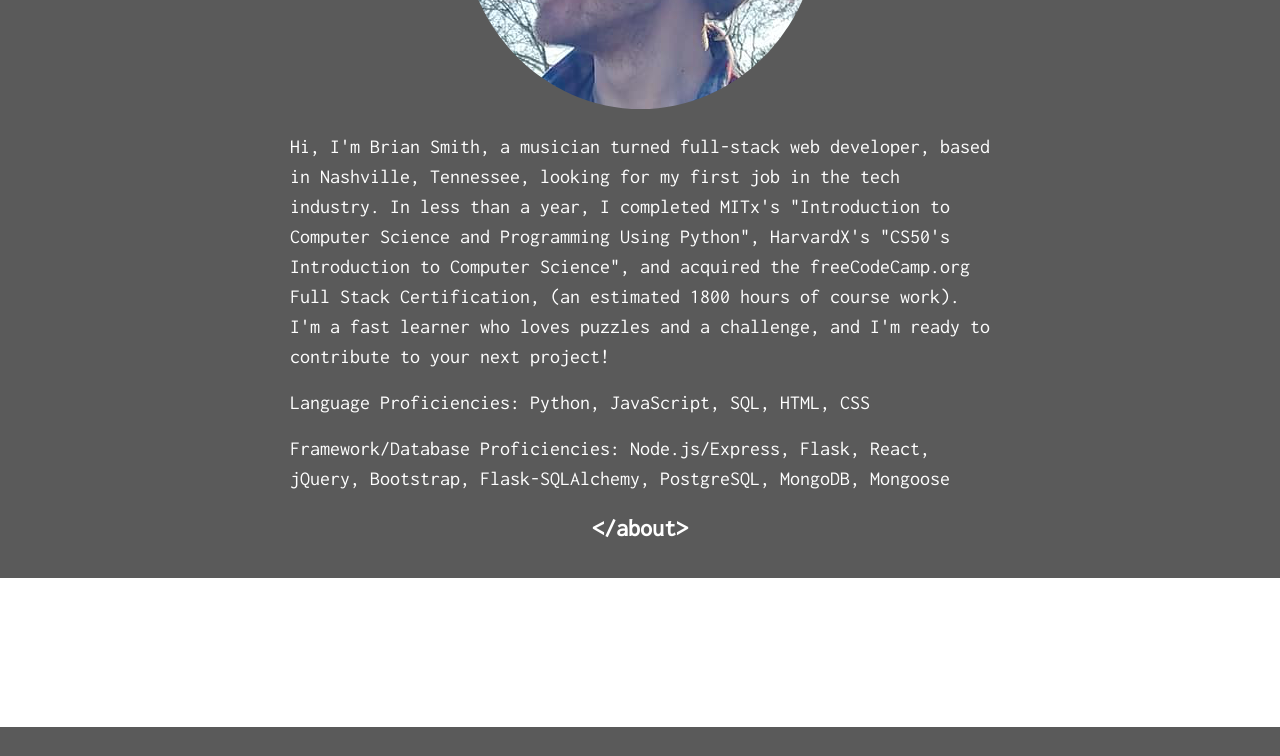
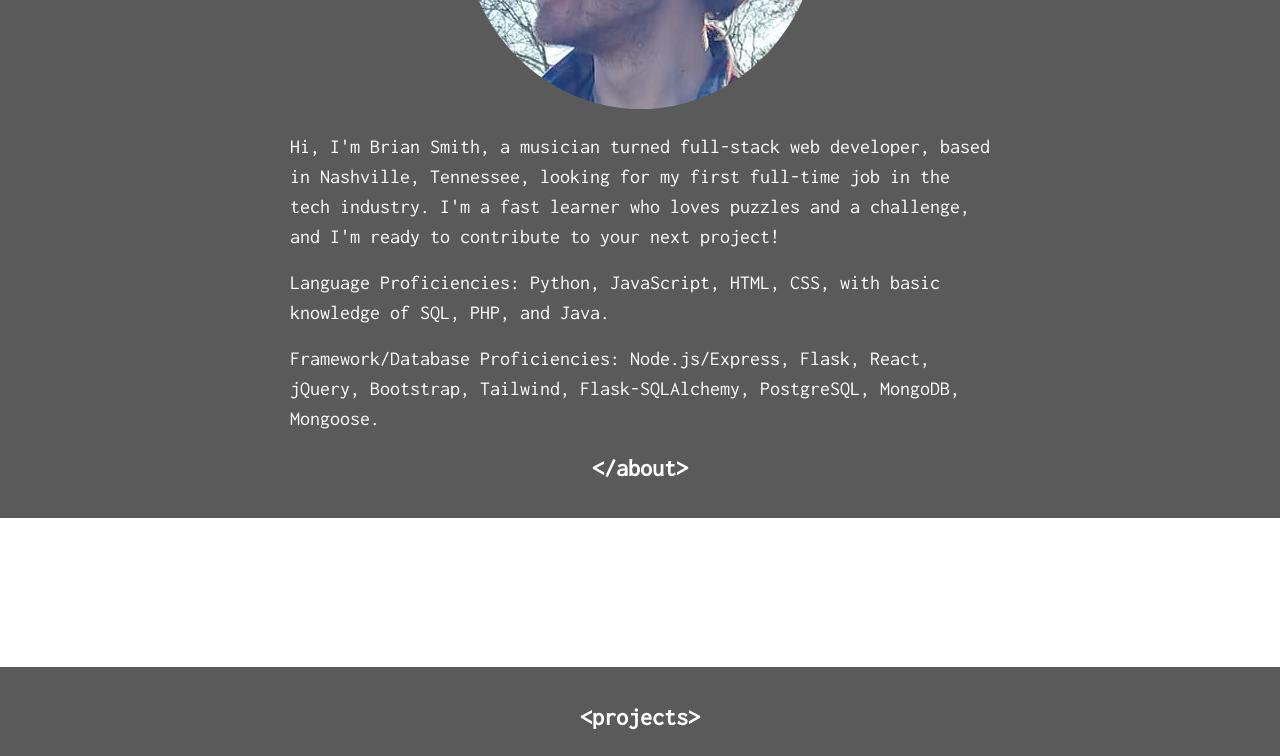
Before and after one commit to LuosRestil/Portfolio, a plain HTML site: page index.html in a window 1280 px wide. Shown: the part 1220-1976 px from the top of the page. Drawn offline with nearby package versions, Linux system fonts and the light colour scheme; no server answers.

Commit message:
Updated 'about' section

```diff
--- a/index.html
+++ b/index.html
@@ -77,20 +77,16 @@
         <div class="about-text">
           <p>
             Hi, I'm Brian Smith, a musician turned full-stack web developer,
-            based in Nashville, Tennessee, looking for my first job in the tech
-            industry. In less than a year, I completed MITx's "Introduction to
-            Computer Science and Programming Using Python", HarvardX's "CS50's
-            Introduction to Computer Science", and acquired the freeCodeCamp.org
-            Full Stack Certification, (an estimated 1800 hours of course work).
-            I'm a fast learner who loves puzzles and a challenge, and I'm ready
+            based in Nashville, Tennessee, looking for my first full-time job in the tech
+            industry. I'm a fast learner who loves puzzles and a challenge, and I'm ready
             to contribute to your next project!
           </p>
           <p>
-            Language Proficiencies: Python, JavaScript, SQL, HTML, CSS
+            Language Proficiencies: Python, JavaScript, HTML, CSS, with basic knowledge of SQL, PHP, and Java.
           </p>
           <p>
             Framework/Database Proficiencies: Node.js/Express, Flask, React,
-            jQuery, Bootstrap, Flask-SQLAlchemy, PostgreSQL, MongoDB, Mongoose
+            jQuery, Bootstrap, Tailwind, Flask-SQLAlchemy, PostgreSQL, MongoDB, Mongoose.
           </p>
         </div>
         <h1>&lt;&#47;about&gt;</h1>
@@ -349,7 +345,7 @@
               />
             </a>
             <div class="tile-footer">
-              <h2 class="tile-name">COVID Curve</h2>
+              <h2 class="tile-name">COVIDcurve</h2>
               <div class="tile-icons">
                 <i
                   class="fas fa-info-circle tile-info tile-icon"
```
